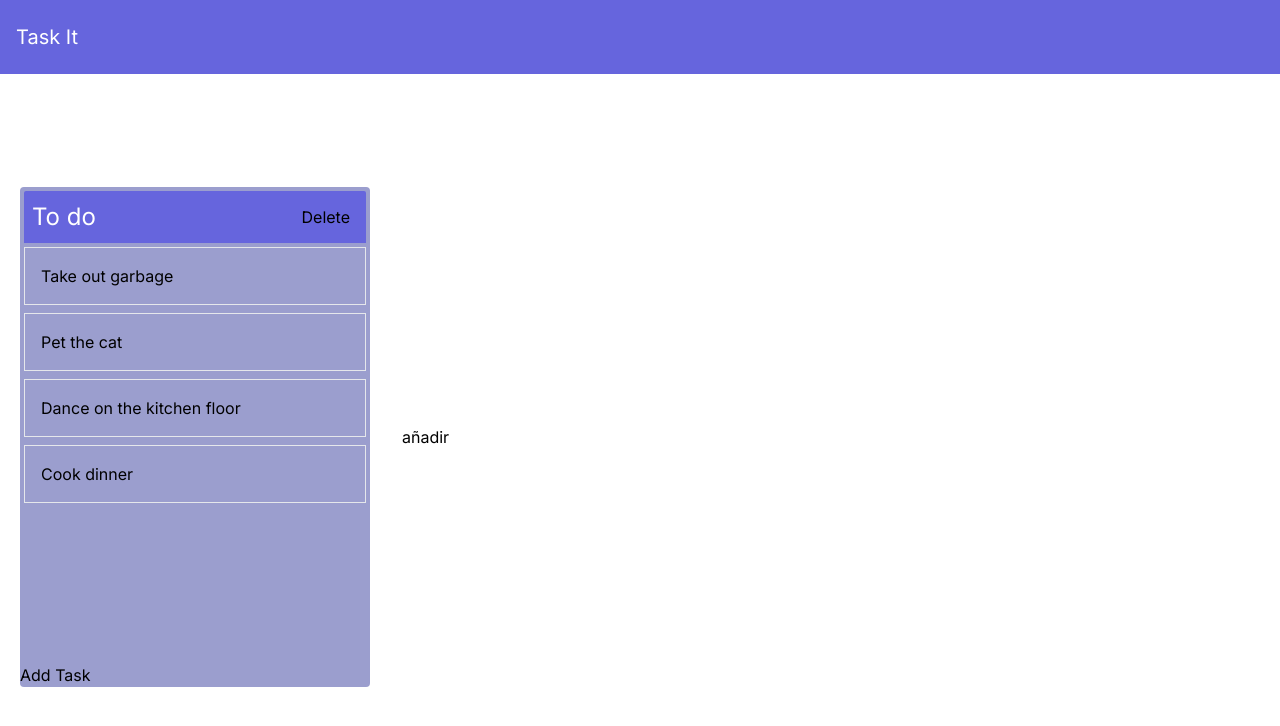
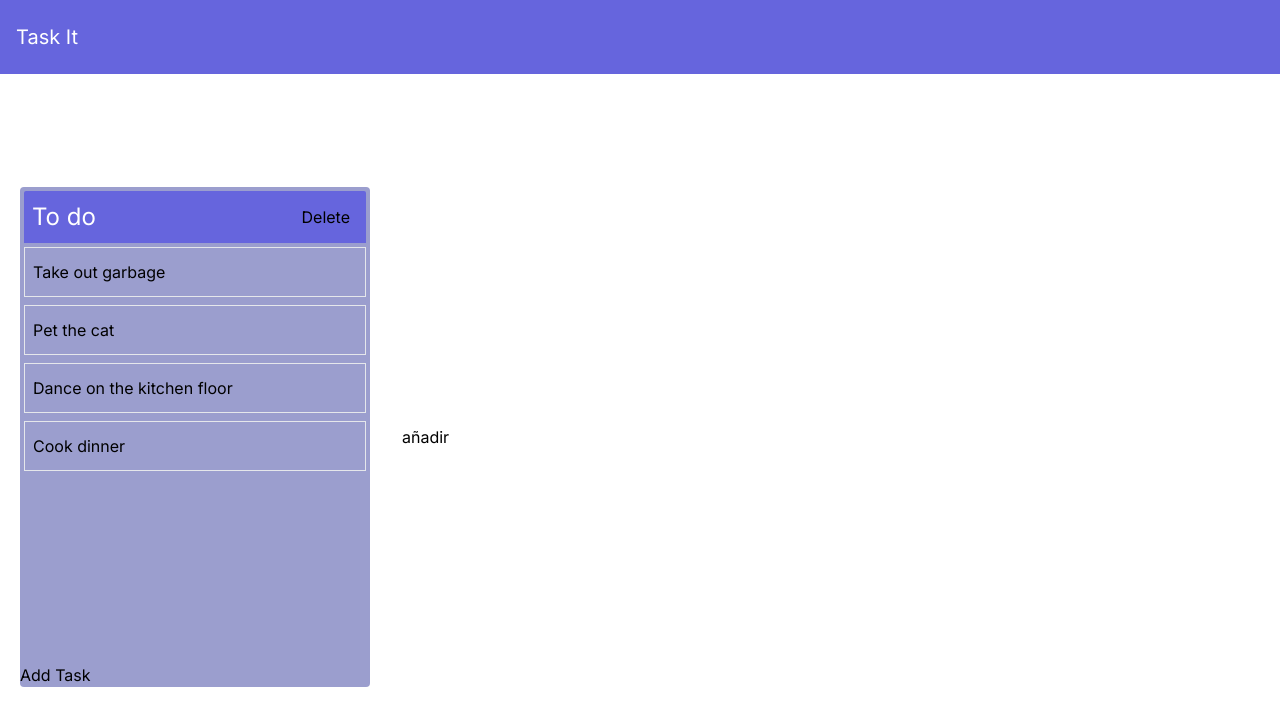
Before and after one commit to lmhmDev/task-it, a Next.js app: page / in a window 1280 px wide. Shown: the top 726 px of the page. Built offline with nearby package versions, Linux system fonts and the light colour scheme.

Commit message:
Tasks sortable and draggable between columns

```diff
--- a/src/components/board.tsx
+++ b/src/components/board.tsx
@@ -2,12 +2,13 @@
 
 import AddIcon from '@/icons/AddIcon';
 import { Column, Task } from '@/utils/dnd_types';
-import { DndContext, closestCenter, DragStartEvent, DragEndEvent, DragOverlay, useSensors, useSensor, PointerSensor } from '@dnd-kit/core';
+import { DndContext, closestCenter, DragStartEvent, DragEndEvent, DragOverlay, useSensors, useSensor, PointerSensor, DragOverEvent } from '@dnd-kit/core';
 import useStore from '../utils/store';
 import ColumnContainer from './column';
 import { arrayMove, SortableContext } from '@dnd-kit/sortable';
 import { useMemo, useState } from 'react';
 import { createPortal } from 'react-dom';
+import Card from './card';
 
 
 const Board = () => {
@@ -15,10 +16,12 @@ const Board = () => {
     const tasks: Task[] = useStore((state) => state.tasks)
     const addColumn = useStore((state) => state.addColumn)
     const changeOrder = useStore((state) => state.changeOrder)
+    const changeTasksOrder = useStore((state) => state.changeTasksOrder)
 
     const columnsIds = useMemo(() => columns.map((col) => col.id), [columns])
 
-    const [activeColumn, setActiveColumn] = useState<Column | null>()
+    const [activeColumn, setActiveColumn] = useState<Column | null>(null)
+    const [activeTask, setActiveTask] = useState<Task | null>(null)
 
     const sensors = useSensors(useSensor(PointerSensor, {
         activationConstraint: {
@@ -40,9 +43,15 @@ const Board = () => {
         if (event.active.data.current?.type == "Column") {
             setActiveColumn(event.active.data.current.column)
         }
+
+        if (event.active.data.current?.type == "Task") {
+            setActiveTask(event.active.data.current.task)
+        }
     }
 
     const onDragEnd = (event: DragEndEvent) => {
+        setActiveColumn(null)
+        setActiveTask(null)
         const { active, over } = event
 
         if (!over) return
@@ -56,11 +65,53 @@ const Board = () => {
         const newIndex = columns.findIndex((col) => col.id == overColumn);
 
         changeOrder(oldIndex, newIndex)
+    }
 
+    const onDragOver = (event: DragOverEvent) => {
+        const { active, over } = event
+
+        if (!over) return
+
+        const activeId = active.id
+        const overId = over.id
+
+        if (activeId === overId) return
+
+        const isActiveATask = active.data.current?.type === 'Task'
+        const isOverATask = over.data.current?.type === 'Task'
+
+        if (!isActiveATask) return
+
+
+
+        //Task dragged over Task
+
+        if (isActiveATask && isOverATask) {
+
+            const activeIndex = tasks.findIndex((task) => task.id == activeId);
+            const overIndex = tasks.findIndex((task) => task.id == overId);
+
+            changeTasksOrder(activeIndex, overIndex)
+
+            tasks[activeIndex].columnId = tasks[overIndex].columnId
+
+        }
+
+        // Task dragged over Column
+
+        const isOverAColumn = over.data.current?.type === 'Column'
+
+        if (isActiveATask && isOverAColumn) {
+            const activeIndex = tasks.findIndex((task) => task.id == activeId);
+
+            tasks[activeIndex].columnId = overId
+
+            changeTasksOrder(activeIndex, activeIndex)
+        }
     }
 
     return (
-        <DndContext sensors={sensors} collisionDetection={closestCenter} onDragStart={onDragStart} onDragEnd={onDragEnd}>
+        <DndContext sensors={sensors} collisionDetection={closestCenter} onDragStart={onDragStart} onDragEnd={onDragEnd} onDragOver={onDragOver}>
             <div className="flex gap-5 px-5 items-center overflow-x-auto overflow-y-hidden">
                 <SortableContext items={columnsIds}>
                     {columns.map((column) => {
@@ -74,6 +125,7 @@ const Board = () => {
             {typeof window !== 'undefined' && createPortal(
                 <DragOverlay>
                     {activeColumn && <ColumnContainer column={activeColumn} tasks={tasks.filter(task => task.columnId === activeColumn.id)} />}
+                    {activeTask && <Card task={activeTask} />}
                 </DragOverlay>
                 , document.body)}
         </DndContext>
--- a/src/components/card.tsx
+++ b/src/components/card.tsx
@@ -17,12 +17,40 @@ const Card = ({ task }: Props) => {
     const deleteTask = useStore((state) => state.deleteTask)
     const updateTask = useStore((state) => state.updateTask)
 
+    const { setNodeRef, attributes, listeners, transform, transition, isDragging } = useSortable({
+        id: task.id,
+        data: {
+            type: 'Task',
+            task
+        },
+        disabled: editMode
+    })
+
+    const style = {
+        transition,
+        transform: CSS.Transform.toString(transform),
+    }
+
+    if (isDragging) {
+        return <div
+            ref={setNodeRef}
+            style={style}
+            {...attributes}
+            {...listeners}
+            className={`w-full flex items-center h-[50px] justify-between border border-grey p-2 mb-2 opacity-30`}
+        />
+    }
+
     return (
         <div
+            ref={setNodeRef}
+            style={style}
+            {...attributes}
+            {...listeners}
             onClick={() => setEditMode(true)}
             onMouseEnter={() => setIsHovered(true)}
             onMouseLeave={() => setIsHovered(false)}
-            className={`w-full flex items-center justify-between border border-grey p-2 mb-2 hover:ring-2 hover:ring-inset hover:ring-primary`}>
+            className={`w-full flex items-center justify-between border border-grey h-[50px] mb-2 hover:ring-2 hover:ring-inset hover:ring-primary`}>
             {
                 editMode ?
                     <input
--- a/src/components/column.tsx
+++ b/src/components/column.tsx
@@ -1,8 +1,8 @@
-import { useSortable } from '@dnd-kit/sortable';
+import { SortableContext, useSortable } from '@dnd-kit/sortable';
 import { Column, Task } from '@/utils/dnd_types';
 import useStore from '../utils/store';
 import { CSS } from '@dnd-kit/utilities'
-import { useState } from 'react';
+import { useMemo, useState } from 'react';
 import Card from './card';
 
 interface Props {
@@ -18,12 +18,12 @@ const ColumnContainer = ({ column, tasks }: Props) => {
     const updateColumnTitle = useStore((state) => state.updateColumnTitle)
     const createTask = useStore((state) => state.createTask)
 
+    const tasksIds = useMemo(() => {
+        return tasks.map(task => task.id)
+    }, [tasks])
+
     const deleteColumn = () => {
         deleteCol(column.id)
-    }
-
-    const edit = () => {
-        console.log('ss')
     }
 
     const { setNodeRef, attributes, listeners, transform, transition, isDragging } = useSortable({
@@ -40,7 +40,6 @@ const ColumnContainer = ({ column, tasks }: Props) => {
         transform: CSS.Transform.toString(transform),
         opacity: isDragging ? 0.5 : 1
     }
-
 
     return (
         <div ref={setNodeRef} style={style} className="flex flex-col h-[500px] bg-secondary min-w-[350px] rounded">
@@ -93,11 +92,13 @@ const ColumnContainer = ({ column, tasks }: Props) => {
                 </button>
             </div>
             <div className="flex flex-col flex-grow px-1">
-                {
-                    tasks?.map(task => {
-                        return <Card task={task} />
-                    })
-                }
+                <SortableContext items={tasksIds}>
+                    {
+                        tasks?.map(task => {
+                            return <Card key={task.id} task={task} />
+                        })
+                    }
+                </SortableContext>
             </div>
             <div>
                 <button
--- a/src/utils/store.tsx
+++ b/src/utils/store.tsx
@@ -81,6 +81,12 @@ const useStore = create((set) => ({
 
             return { tasks: newTasks }
         })
+    },
+
+    changeTasksOrder: (oldIndex: number, newIndex: number) => {
+        set((state) => ({
+            tasks: arrayMove(state.tasks, oldIndex, newIndex)
+        }))
     }
 }))
 
```
